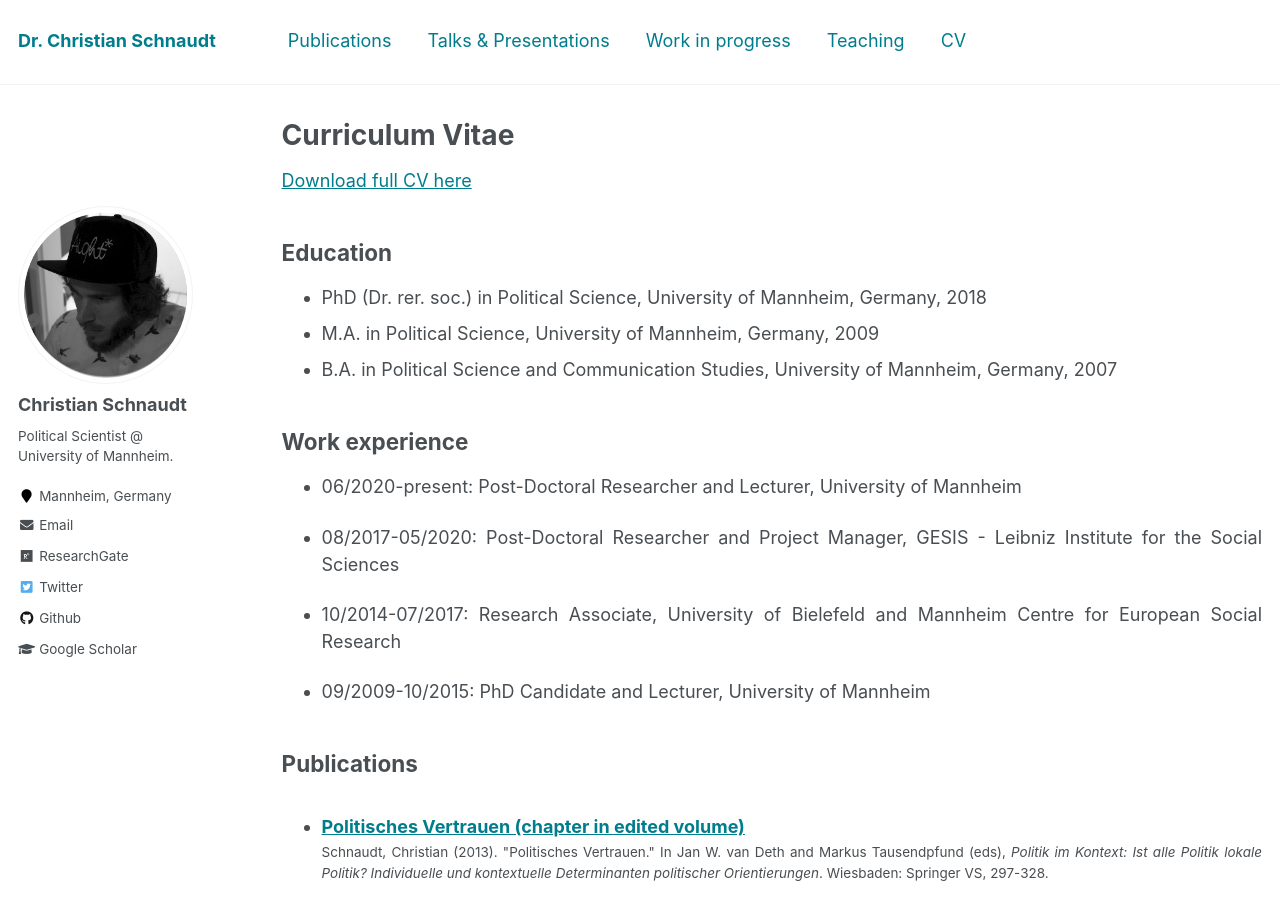
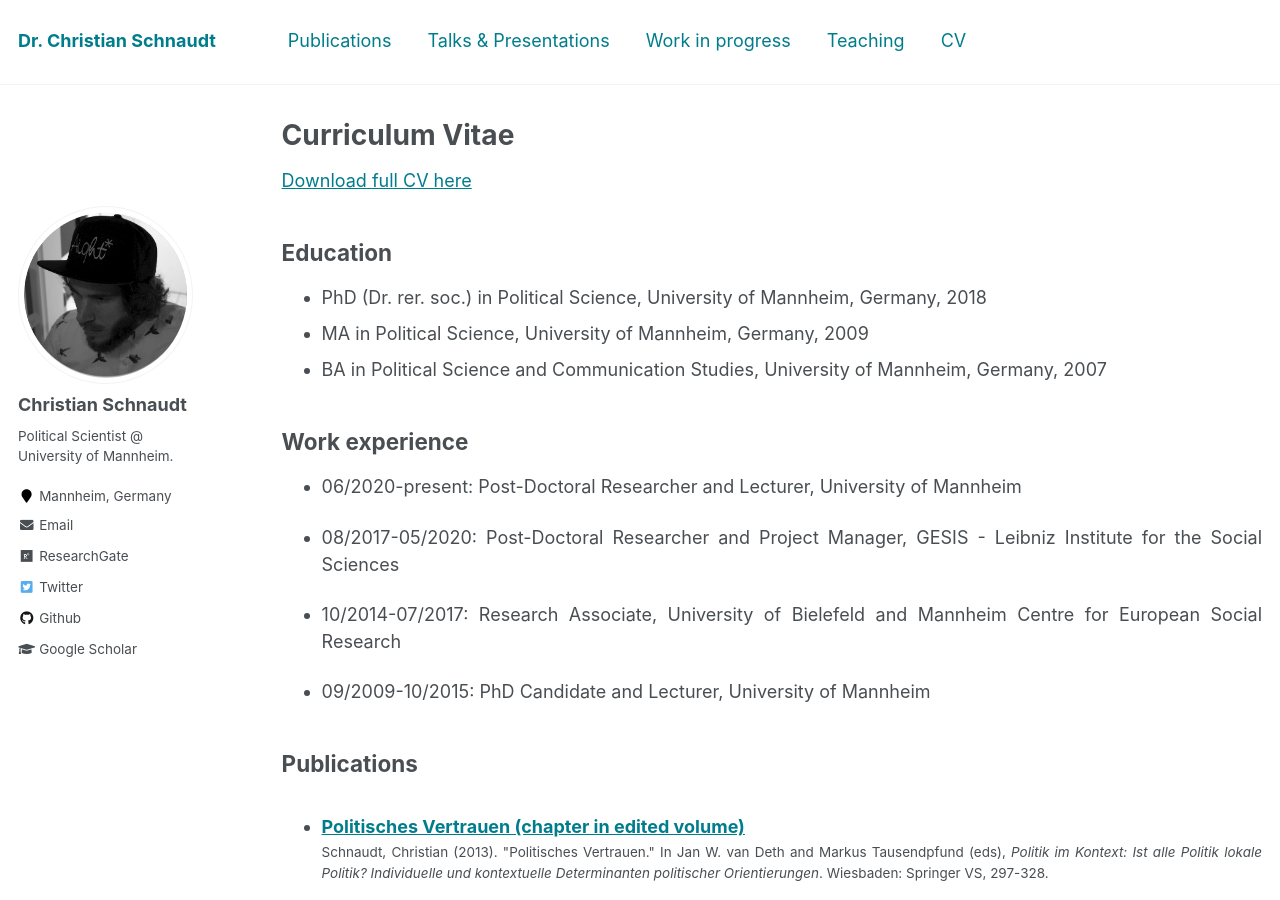
Before and after one commit to cschnaudt/cschnaudt.github.io, a Jekyll site: the page built from _pages/cv.md, in a window 1280 px wide and 900 px high. Built offline with Jekyll 4.4.1, drawn with Linux system fonts in a browser that asks for light colours.

Commit message:
Update cv.md

```diff
--- a/_pages/cv.md
+++ b/_pages/cv.md
@@ -16,8 +16,8 @@ redirect_from:
 ## Education
 
 * PhD (Dr. rer. soc.) in Political Science, University of Mannheim, Germany, 2018
-* M.A. in Political Science, University of Mannheim, Germany, 2009
-* B.A. in Political Science and Communication Studies, University of Mannheim, Germany, 2007
+* MA in Political Science, University of Mannheim, Germany, 2009
+* BA in Political Science and Communication Studies, University of Mannheim, Germany, 2007
 
 ## Work experience
 
```
